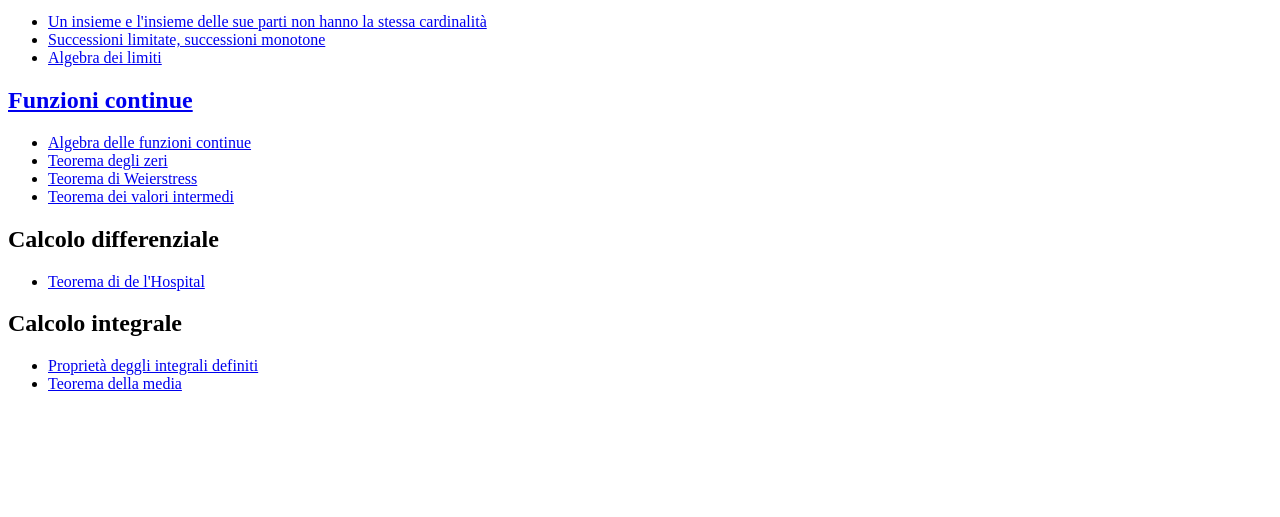
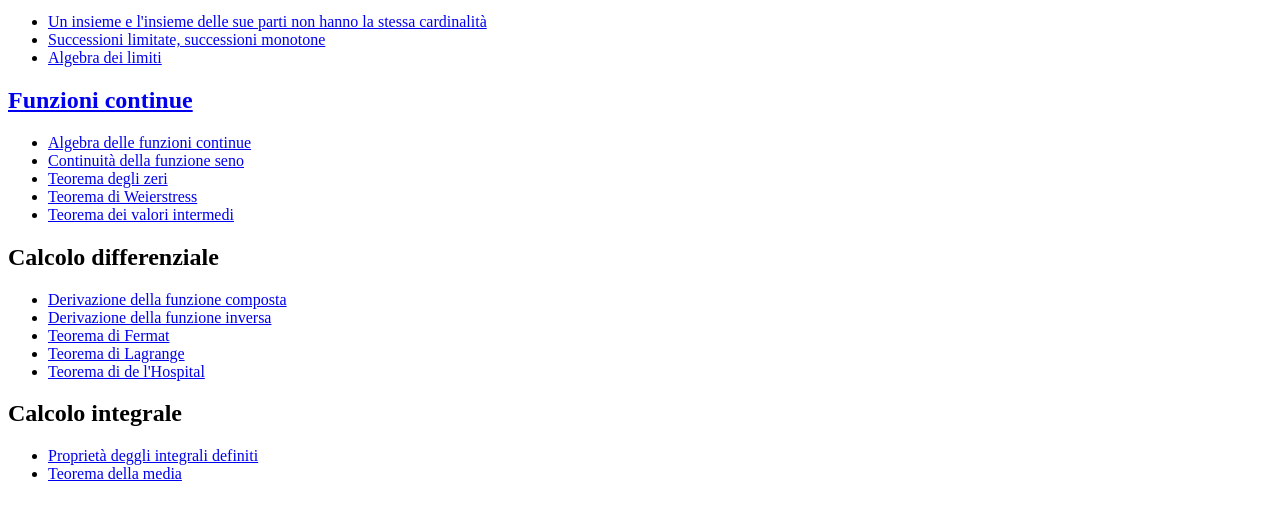
Before and after one commit to serrainoalessio/serrainoalessio.github.io, a plain HTML site: page math/teoremi_analisi/index.html in a window 1280 px wide. Shown: the part 137-654 px from the top of the page. Drawn offline with Linux system fonts and the light colour scheme.

Commit message:
Update index.html

```diff
--- a/math/teoremi_analisi/index.html
+++ b/math/teoremi_analisi/index.html
@@ -15,13 +15,18 @@
     </ul>
     <h2>Funzioni continue</h2>
     <ul>
-      <li><a href="http://serrainoalessio.github.io/math/teoremi_analisi/algebra_funzioni_continue.pdf">Algebra delle funzioni continue</li>
+      <li><a href="http://serrainoalessio.github.io/math/teoremi_analisi/algebra_funzioni_continue.pdf">Algebra delle funzioni continue</a></li>
+      <li><a href="http://serrainoalessio.github.io/math/teoremi_analisi/continuita_seno.pdf">Continuità della funzione seno</a></li>
       <li><a href="http://serrainoalessio.github.io/math/teoremi_analisi/zeri.pdf">Teorema degli zeri</a></li>
       <li><a href="http://serrainoalessio.github.io/math/teoremi_analisi/weierstrass.pdf">Teorema di Weierstress</a></li>
       <li><a href="http://serrainoalessio.github.io/math/teoremi_analisi/valori_intermedi.pdf">Teorema dei valori intermedi</a></li>
     </ul>
     <h2>Calcolo differenziale</h2>
     <ul>
+      <li><a href="http://serrainoalessio.github.io/math/teoremi_analisi/derivata_composta.pdf">Derivazione della funzione composta</a></li>
+      <li><a href="http://serrainoalessio.github.io/math/teoremi_analisi/derivata_inversa.pdf">Derivazione della funzione inversa</a></li>
+      <li><a href="http://serrainoalessio.github.io/math/teoremi_analisi/fermat.pdf">Teorema di Fermat</a></li>
+      <li><a href="http://serrainoalessio.github.io/math/teoremi_analisi/lagrange.pdf">Teorema di Lagrange</a></li>
       <li><a href="http://serrainoalessio.github.io/math/teoremi_analisi/delhospital.pdf">Teorema di de l'Hospital</a></li>
     </ul>
     <h2>Calcolo integrale</h2>
```
